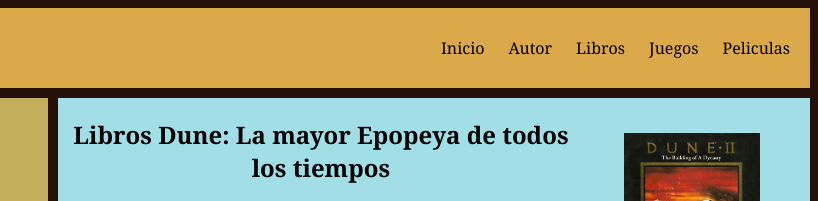
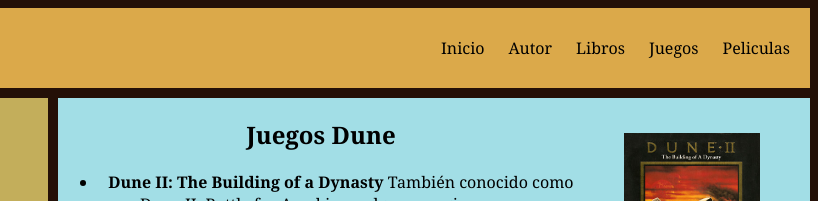
Before and after one commit to Ramos-Gomez-Jose-Antonio/4IV7-RAMOS, a plain HTML site: page 01Dune/Juegos.html in a window 1280 px wide. Shown: the top 201 px of the page, 462-1280 px from the left. Drawn offline with Linux system fonts and the light colour scheme.

Commit message:
Detalles

```diff
--- a/01Dune/Juegos.html
+++ b/01Dune/Juegos.html
@@ -32,7 +32,7 @@
 
         <section class="duner">
             <div class="texto">
-                <h2>Libros Dune: La mayor Epopeya de todos los tiempos</h2>
+                <h2>Juegos Dune</h2>
                 <ul>
                     <li><b>Dune II: The Building of a Dynasty</b> También conocido como Dune II: Battle for Arrakis en algunas regiones, es un videojuego de estrategia en tiempo real (RTS) desarrollado por Westwood Studios y publicado por Virgin Games en 1992. Este título es ampliamente considerado como uno de los pioneros del género RTS, estableciendo muchas de las convenciones que se convertirían en estándares en los juegos de estrategia futuros. Basado en la famosa serie de novelas de ciencia ficción "Dune" de Frank Herbert, el juego combina la gestión de recursos, la construcción de bases, y la táctica militar en el contexto del desértico planeta de Arrakis, también conocido como Dune.
                     </li>
```
